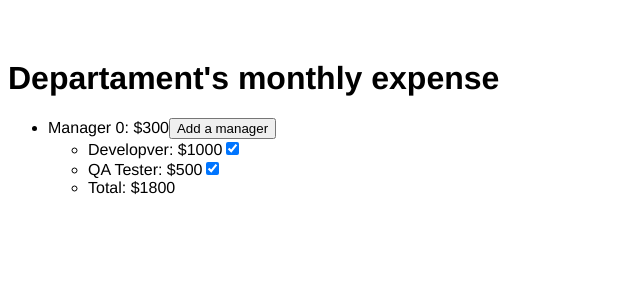
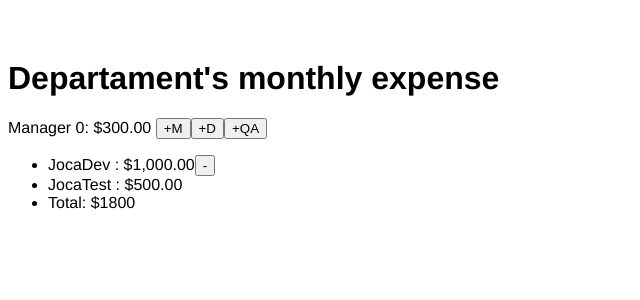
Before and after one commit to jocabedR/departament_monthly_expense, a Vue app: page / in a window 1280 px wide. Shown: the top 300 px of the page, without its empty margins (0-640 px from the left). Built offline with nearby package versions, Linux system fonts and the light colour scheme.

Commit message:
New structure Array[object] -> Object[Array[oobjects]].

```diff
--- a/src/App.vue
+++ b/src/App.vue
@@ -1,85 +1,33 @@
 <template>
   <h1>Departament's monthly expense</h1>
-  <ul>
-    <li v-for="manager in managers" :key="manager.id">
-      <span>{{ manager.name }}: ${{manager_cost}}</span>
-      <button @click="addChild(manager.id)">Add a manager</button>
-      <button v-if="(manager.id !=0 )" @click="deleteManager(manager.id)">Delete manager</button>
-      <ul>
-        <li>
-          <span :class="manager.devloper ? 'with' : 'witout'">Developver: ${{developver_cost}}</span>
-          <input type="checkbox" v-model="manager.devloper">
-        </li>
-        <li>
-          <span :class="manager.devloper ? 'with' : 'witout'">QA Tester: ${{qa_tester_cost}}</span>
-          <input type="checkbox" v-model="manager.qa_tester">
-        </li>
-        <li>
-          <TotalVue :total="cualculaTotal(manager.id)"/>
-        </li>
-      </ul>
-    </li>
-  </ul>
-
+  <Child :model="model"/>
 </template>
 
 <script>
-import TotalVue from './components/Total.vue'
+import Child from './components/Child.vue'
 
 export default {
   data() {
     return {
-      id: 0,
-      managers: [
-        {id: 0, parent: null, name: "Manager 0", devloper: true, qa_tester: true },
-      ],
-      parents: [],
-      manager_cost : 300.00,
-      developver_cost : 1000.00,
-      qa_tester_cost : 500.00
+      model:
+      {
+        id: 0,
+        name: "Manager 0",
+        developers: [
+          {name: "JocaDev"}
+        ],
+        qa_testers: [
+          {name: "JocaTest"}
+        ],
+        children : []
+      },
     }
   },
 
   name: 'App',
   components: {
-    TotalVue
+    Child
   },
-  computed: {
-
-  },
-  methods: {
-    //It's going to be used to find total per manager
-    getDescendants(ascendants) {
-      let descendants = this.managers.filter(manager => ascendants.includes(manager.parent)).map(m => m.id)
-      if(descendants.length == 0) {
-        return descendants
-      }
-      else return [...descendants, ...this.getDescendants(descendants)]
-    },
-
-    cualculaTotal(manager_id){
-      let descendants_ids = [...[manager_id], ...this.getDescendants([manager_id])]
-
-      let descendants =  this.managers.filter(manager => descendants_ids.includes(manager.id))
-      let developvers = descendants.filter(manager => manager.devloper)
-      let qa_testers = descendants.filter(manager => manager.qa_tester)
-
-      let total = (descendants.length * this.manager_cost) + (developvers.length * this.developver_cost) + (qa_testers.length * this.qa_tester_cost)
-      return total
-    },
-
-    addChild(parent_id) {
-      this.id ++
-      this.managers.push({id: this.id, parent: parent_id, name: "Manager "+this.id, devloper: true, qa_tester: true})
-    },
-
-    deleteManager(manager_id){
-      let descendants_ids = [...[manager_id], ...this.getDescendants([manager_id])]
-
-      this.managers =this.managers.filter(manager => !descendants_ids.includes(manager.id))
-    }
-
-  }
 }
 </script>
 
@@ -91,12 +39,4 @@ export default {
   color: black;
   margin-top: 60px;
 }
-
-.without {
- color: #f2f4f4 !important ;
-}
-
-.with {
-  color: black;
-}
 </style>
--- a/src/components/Child.vue
+++ b/src/components/Child.vue
@@ -1,50 +1,60 @@
 <template>
+  <div>
+    {{ model.name }}: $300.00
+    <button @click="addChild">+M</button>
+    <button @click="addDeveloper">+D</button>
+    <button @click="addQATester">+QA</button>
+    <button v-if="(model.id !=0 )" @click="deleteManager(model.id)">Delete manager</button>
+  </div>
   <ul>
-   <li v-for="manager in children" :key="manager.id">
-     <span>{{ manager.name }}: ${{manager_cost}}</span>
-     <button @click="addChild(manager.id)">Add a manager</button>
-     <button v-if="(manager.id !=0 )" @click="deleteManager(manager.id)">Delete manager</button>
-     <ul>
-       <li>
-         <span :class="manager.devloper ? 'with' : 'witout'">Developver: ${{developver_cost}}</span>
-         <input type="checkbox" v-model="manager.devloper">
-       </li>
-       <li>
-         <span :class="manager.devloper ? 'with' : 'witout'">QA Tester: ${{qa_tester_cost}}</span>
-         <input type="checkbox" v-model="manager.qa_tester">
-       </li>
-       <li>
-         <Total :total="cualculaTotal(manager.id)"/>
-       </li>
-       <li>
-         <Children :children="getChildren(manager.id)"/>
-       </li>
-     </ul>
-   </li>
- </ul>
+    <li v-for="developer in model.developers">
+      <span>{{developer.name}} : $1,000.00</span>
+      <button>-</button>
+    </li>
+    <li v-for="qa_tester in model.qa_testers">
+      <span>{{qa_tester.name}} : $500.00</span>
+    </li>
+
+    <Child
+      v-for="child in model.children"
+      :model="child"
+      @updatedChild="(change) => changes += change"
+    />
+
+    <li v-if="model.children.length > 0" >
+      <Total :total="changes"/>
+    </li>
+    <li v-else>
+      <Total :total="calculateLocalTotal"/>
+    </li>
+  </ul>
 </template>
 
 <script>
 import Total from './Total.vue'
 
 export default {
-  name: 'Children',
+  name: 'Child',
   props: {
-    children: {
-      type: Array,
-      default: []
-    },
-    managers: {
-      type: Array,
-      default: []
+    model: {
+      type: Object,
+      default: {}
     }
+  },
+
+  updated() {
+    console.log(this.changes)
+    this.$emit("updatedChild", this.changes)
   },
 
   data() {
     return {
-      manager_cost : 300.00,
-      developver_cost : 1000.00,
-      qa_tester_cost : 500.00
+      id: 0,
+      idDeveloper: 0,
+      idQaTester : 0,
+      lastMove: 0,
+      changes: 0,
+      acumulateChanges: 0,
     }
   },
 
@@ -52,10 +62,17 @@ export default {
     Total
   },
 
+  computed: {
+
+    calculateLocalTotal(){
+     return  (300 + (this.model.developers.length * 1000) + (this.model.qa_testers.length * 500))
+    },
+
+  },
+
   methods: {
-    //It's going to be used to find total per manager
     getDescendants(ascendants) {
-      let descendants = this.managers.filter(manager => ascendants.includes(manager.parent)).map(m => m.id)
+      let descendants = this.model.filter(manager => ascendants.includes(manager.parent)).map(m => m.id)
       if(descendants.length == 0) {
         return descendants
       }
@@ -63,36 +80,57 @@ export default {
     },
 
     getChildren(parent_id) {
-      let descendants = this.managers.filter(manager => manager.parent == parent_id)
+      let descendants = this.model.filter(manager => manager.parent == parent_id)
       return descendants
-      //console.log(descendants)
     },
 
-    cualculaTotal(manager_id){
-      let descendants_ids = [...[manager_id], ...this.getDescendants([manager_id])]
-
-      let descendants =  this.managers.filter(manager => descendants_ids.includes(manager.id))
-      let developvers = descendants.filter(manager => manager.devloper)
-      let qa_testers = descendants.filter(manager => manager.qa_tester)
-
-      let total = (descendants.length * this.manager_cost) + (developvers.length * this.developver_cost) + (qa_testers.length * this.qa_tester_cost)
-      return total
+    addChild() {
+      this.id++
+      this.model.children.push({
+        id: this.id,
+        name: "Manager "+this.model.id+this.id,
+        developer: 1,
+        qa_tester: 1,
+        developers: [],
+        qa_testers: [],
+        children : []
+      })
+      this.changes += 300
     },
 
-    addChild(parent_id) {
-      this.id ++
-      this.managers.push({id: this.id, parent: parent_id, name: "Manager "+this.id, devloper: true, qa_tester: true})
+    addDeveloper() {
+      this.idDeveloper++
+      this.model.developers.push({
+        name: "Developer"
+      })
+      this.changes += 1000
+    },
+
+    addQATester () {
+      this.idQaTester++
+      this.model.qa_testers.push({
+        name: "QA Tester"
+      })
+      this.changes += 500
     },
 
     deleteManager(manager_id){
       let descendants_ids = [...[manager_id], ...this.getDescendants([manager_id])]
-
-      this.managers =this.managers.filter(manager => !descendants_ids.includes(manager.id))
-    }
+      console.log(descendants_ids)
+      let result = this.model.filter(manager => !descendants_ids.includes(manager.id))
+      this.model = result
+    },
 
   }
 }
 </script>
 
 <style>
+.without {
+ color: #f2f4f4 !important ;
+}
+
+.with {
+  color: black;
+}
 </style>
```
